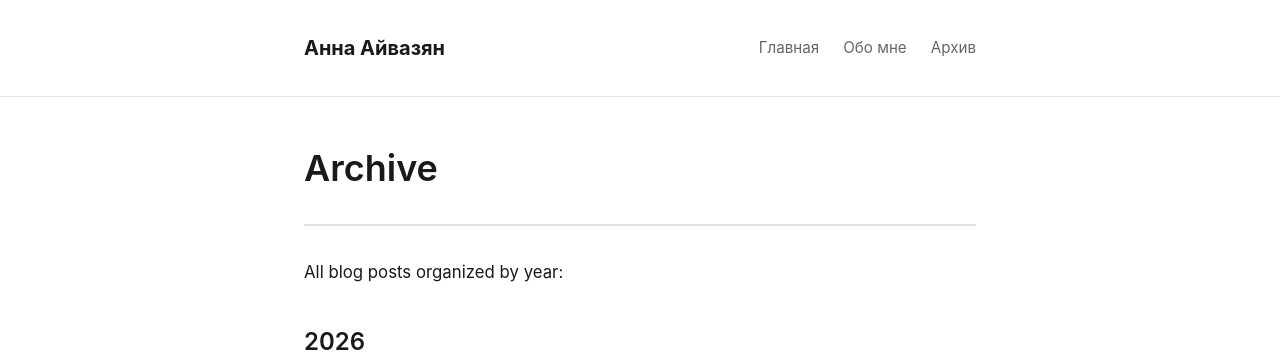
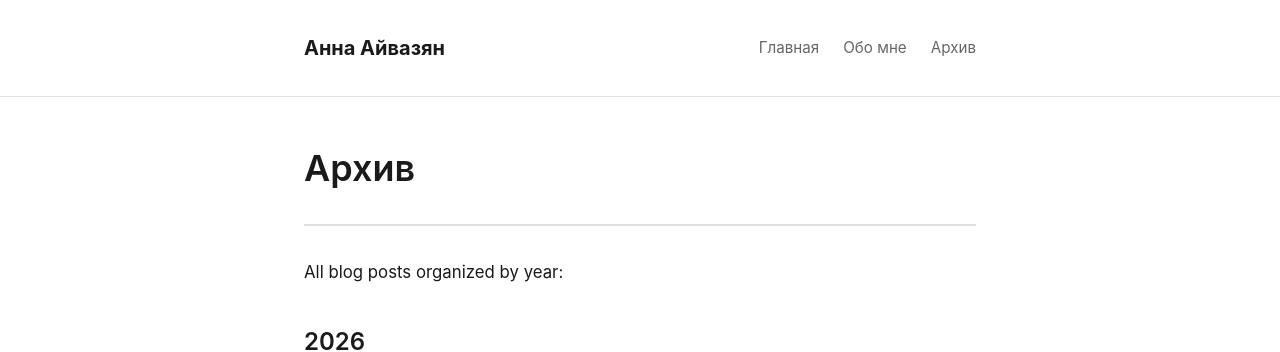
Before and after one commit to ayvazyan88/ayvazyan88.github.io, a Jekyll site: the page built from archive.html, in a window 1280 px wide. Shown: the top 352 px of the page. Built offline with Jekyll 4.4.1, drawn with Linux system fonts in a browser that asks for light colours.

Commit message:
cleanups

```diff
--- a/_config.yml
+++ b/_config.yml
@@ -10,7 +10,6 @@ remote_theme: "mmistakes/so-simple-theme@3.2.0"
 
 # Build Settings
 markdown: kramdown
-# theme: null
 permalink: /:year/:month/:day/:title/
 
 # Kramdown Settings
--- a/_layouts/default.html
+++ b/_layouts/default.html
@@ -1,5 +1,5 @@
 <!DOCTYPE html>
-<html lang="en">
+<html lang="ru">
 {% include head.html %}
 <body>
   {% include header.html %}
--- a/archive.html
+++ b/archive.html
@@ -1,6 +1,6 @@
 ---
 layout: page
-title: Archive
+title: Архив
 permalink: /archive/
 ---
 
--- a/index.html
+++ b/index.html
@@ -1,6 +1,6 @@
 ---
 layout: default
-title: Home
+title: Главная
 ---
 
 <div class="home">
```
